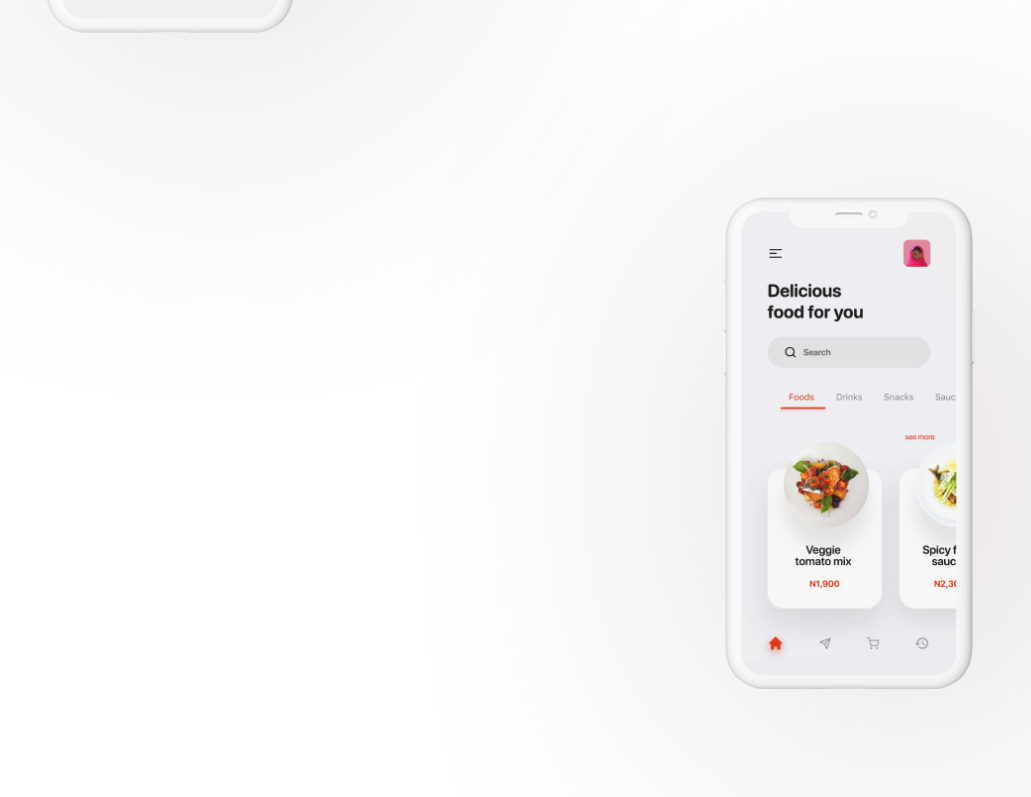
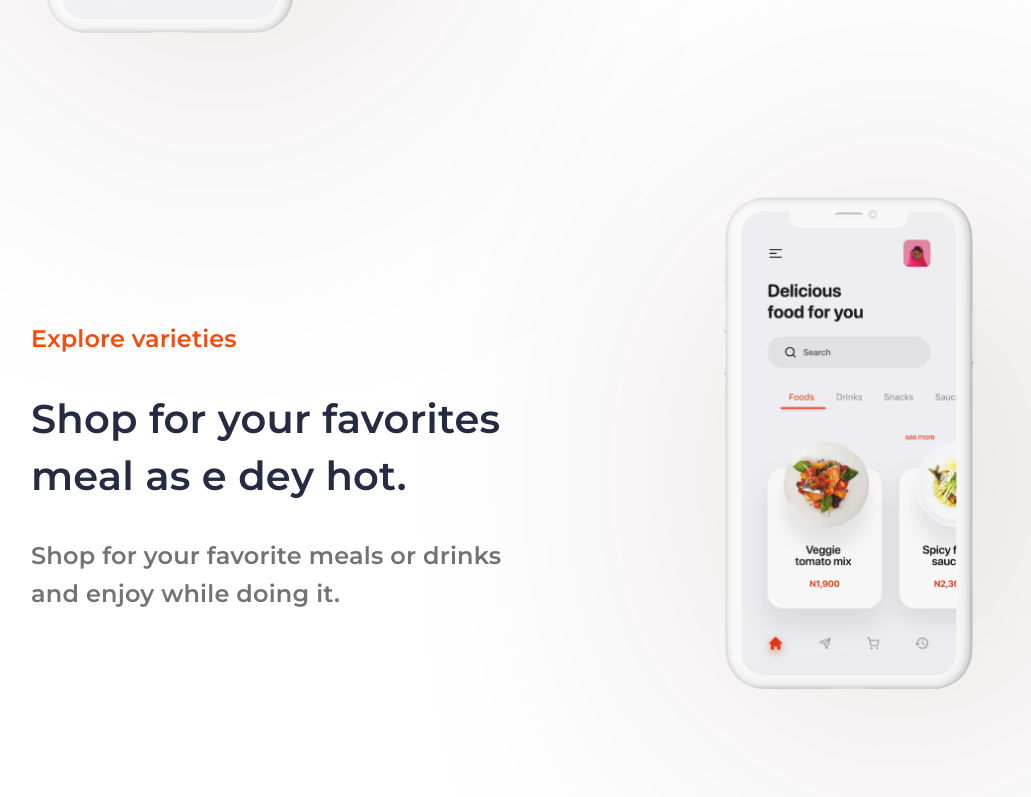
Before and after one commit to naveen-mehta/arcadian-digital, a React (Create React App) app: page / in a window 1280 px wide. Shown: the part 2103-2900 px from the top of the page, without its empty margins (223-1254 px from the left). Built offline with nearby package versions, Linux system fonts and the light colour scheme.

Commit message:
Explore varieties section alignment

```diff
--- a/src/components/Product/ProductElements.js
+++ b/src/components/Product/ProductElements.js
@@ -147,9 +147,9 @@ export const ExploreVarietiesContainer = styled.div`
 
 export const ExploreVarietiesText = styled.div`
     position: absolute;
-    top: 372%;
-    left: 16%;
-    width: 40%;
+    top: 2400px;
+    left: 254px;
+    width: 550px;
 
     h3 {
         font-family: 'Montserrat', sans-serif;
--- a/src/components/Product/index.js
+++ b/src/components/Product/index.js
@@ -30,7 +30,7 @@ const ProductOverview = () => {
                 <ExploreVarietiesText>
                     <h3>Explore varieties</h3>
                     <h2>Shop for your favorites meal as e dey hot.</h2>
-                    <h4>Shop for your favorite meals or drinks and enjoy while doing it.</h4>
+                    <h4>Shop for your favorite meals or drinks <br/> and enjoy while doing it.</h4>
                 </ExploreVarietiesText>
                 <PhoneMockupFour />
             </ExploreVarietiesContainer>
```
Also changed, not shown: 1 other file (tests, documents, lock files or other folders).
